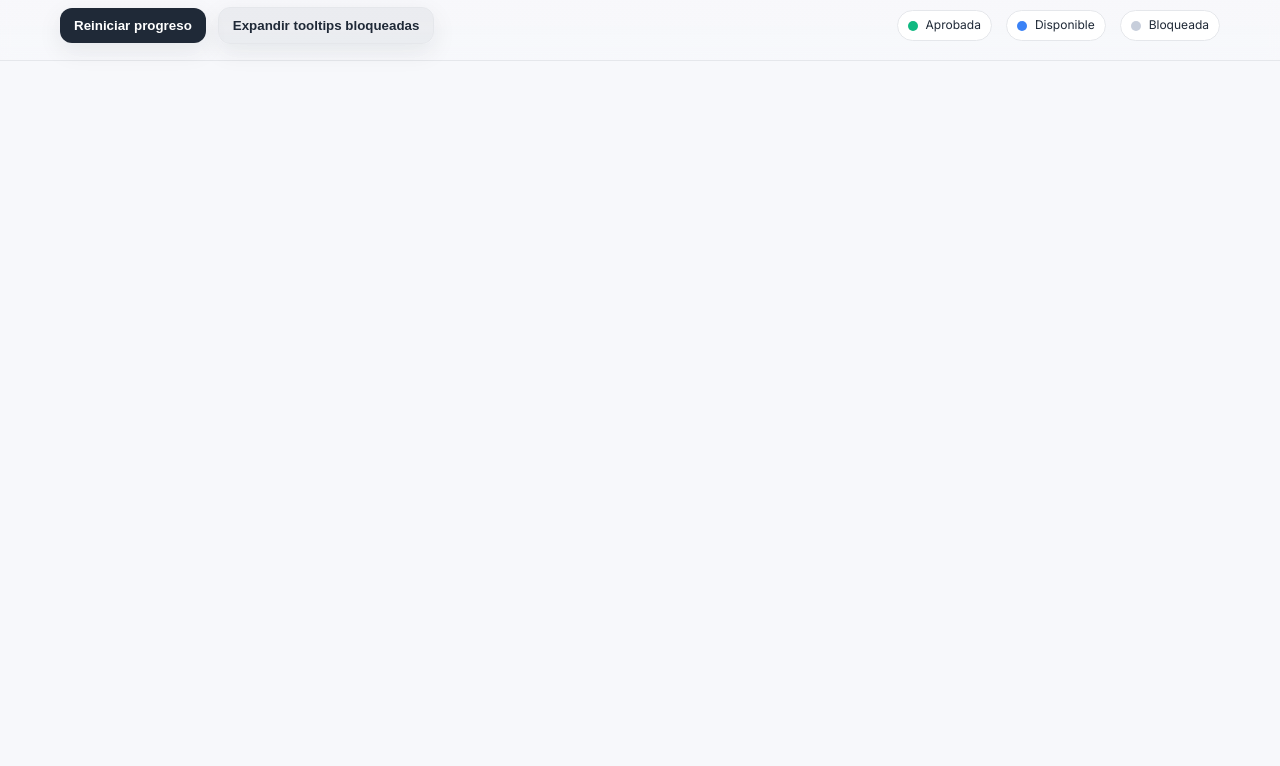
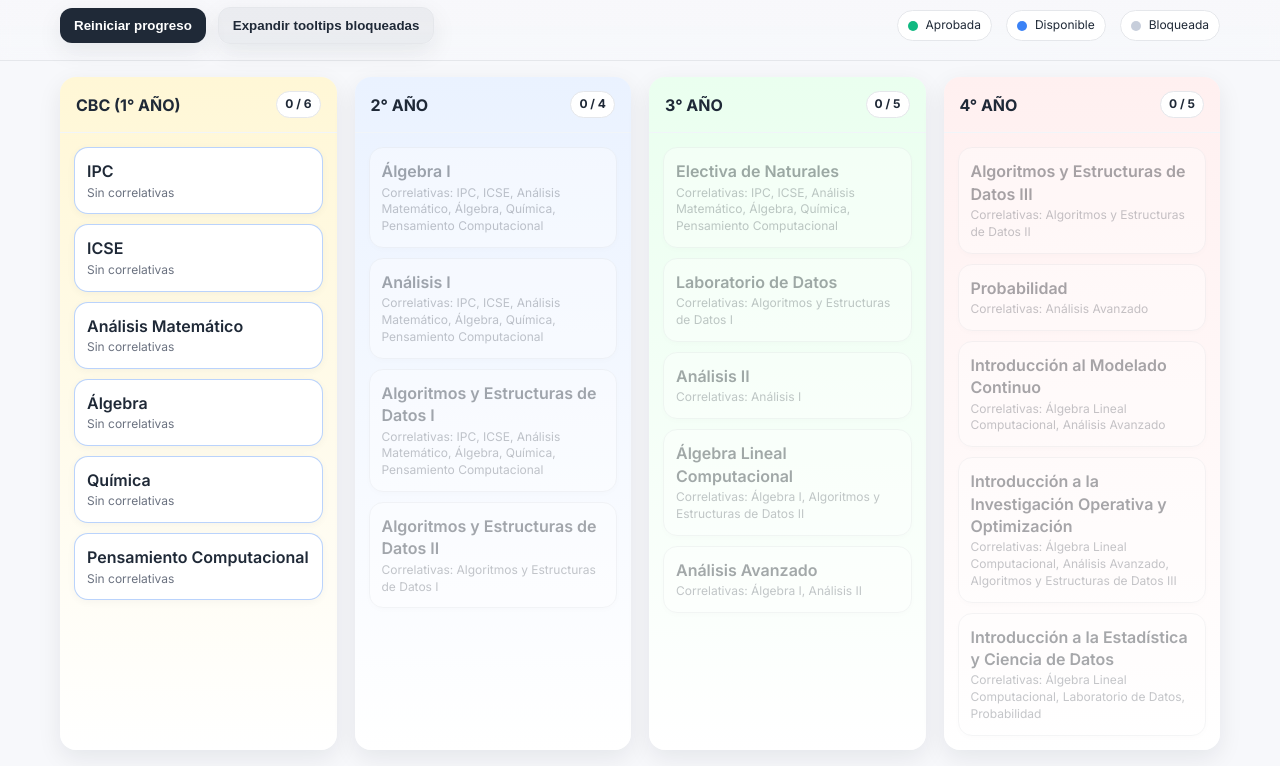
Before and after one commit to sofifranco/plandeestudio, a plain HTML site: page index.html in a window 1280 px wide. Shown: the part 91-857 px from the top of the page. Before the commit the page ends 800 px from the top, so only its background shows below. Drawn offline with Linux system fonts and the light colour scheme.

Commit message:
Update index2.html

```diff
--- a/index.html
+++ b/index.html
@@ -4,7 +4,6 @@
   <meta charset="utf-8" />
   <meta name="viewport" content="width=device-width, initial-scale=1" />
   <title>Ciencias de Datos (UBA)</title>
-  <!-- Fuente agradable -->
   <link href="https://fonts.googleapis.com/css2?family=Inter:wght@400;600;700&display=swap" rel="stylesheet">
   <style>
     :root{
@@ -12,9 +11,9 @@
       --card: #ffffff;
       --text: #1f2937;
       --muted: #6b7280;
-      --accent: #3b82f6; /* disponible */
-      --done: #10b981;   /* aprobado */
-      --locked: #c7cedb; /* bloqueado */
+      --accent: #3b82f6;
+      --done: #10b981;
+      --locked: #c7cedb;
       --cbc: #fde68a;
       --y2: #bfdbfe;
       --y3: #c7f9cc;
@@ -23,10 +22,9 @@
       --radius: 16px;
     }
     *{box-sizing:border-box}
-    html, body{height:100%}
     body{
       margin:0; background:var(--bg); color:var(--text);
-      font-family: 'Inter', system-ui, -apple-system, Segoe UI, Roboto, Helvetica, Arial, "Apple Color Emoji", "Segoe UI Emoji";
+      font-family: 'Inter', system-ui, -apple-system, Segoe UI, Roboto, Helvetica, Arial;
       line-height:1.4;
     }
     header{
@@ -53,59 +51,46 @@
 
     main{padding:24px 0 60px}
 
-    /* Columnas por año */
-    .grid{
-      display:grid; grid-template-columns: repeat(4, minmax(240px, 1fr)); gap:18px;
-    }
-    .column{
-      background:var(--card); border-radius:var(--radius); box-shadow:var(--shadow);
-      display:flex; flex-direction:column; min-height:200px; overflow:hidden;
-    }
+    .grid{display:grid; grid-template-columns: repeat(4, minmax(240px, 1fr)); gap:18px;}
+    .column{background:var(--card); border-radius:var(--radius); box-shadow:var(--shadow); display:flex; flex-direction:column;}
     .col-header{padding:14px 16px; font-weight:700; border-bottom:1px solid #f1f5f9; display:flex; align-items:center; justify-content:space-between}
-    .tag{font-size:12px; font-weight:700; letter-spacing:.02em; padding:4px 8px; border-radius:999px; border:1px solid #e5e7eb; background:#fff}
+    .tag{font-size:12px; font-weight:700; padding:4px 8px; border-radius:999px; border:1px solid #e5e7eb; background:#fff}
 
     .list{display:grid; gap:10px; padding:14px}
 
-    /* Tarjeta de materia */
     .course{
-      position:relative; padding:12px 12px; border-radius:14px; background:#fff; border:1px solid #e5e7eb;
+      position:relative; padding:12px; border-radius:14px; background:#fff; border:1px solid #e5e7eb;
       box-shadow: 0 2px 8px rgba(15,23,42,0.04);
-      transition: box-shadow .2s ease, transform .06s ease, border-color .2s ease, opacity .4s ease, filter .4s ease;
+      transition: all .4s ease;
       cursor:pointer; user-select:none;
     }
     .course:hover{box-shadow: 0 6px 16px rgba(15,23,42,0.08)}
     .course:active{transform:translateY(1px)}
-    .course .name{font-weight:600; transition: color .3s ease, text-decoration .3s ease, opacity .3s ease}
+    .course .name{font-weight:600; transition: all .3s ease}
     .course .meta{font-size:12px; color:var(--muted); margin-top:2px}
 
-    /* Estados */
-    .course.available{border-color: rgba(59,130,246,.35); filter: brightness(0.95); opacity:0.7; transition: opacity 0.6s ease, filter 0.6s ease;}
+    .course.available{border-color: rgba(59,130,246,.35); filter: brightness(0.95); opacity:0.6;}
     .course.available.active{filter:none; opacity:1;}
 
-    .course.done{border-color: rgba(16,185,129,.35); opacity:0.6; transition: opacity 0.4s ease;}
-    .course.done .name{text-decoration:line-through; opacity:0.7}
-    .course.done .state{background:var(--done)}
+    .course.done{border-color: rgba(16,185,129,.35); opacity:0.6;}
+    .course.done .name{text-decoration:line-through; opacity:0.6}
 
-    .course.locked{opacity:.5; cursor:not-allowed; filter: grayscale(0.4)}
-    .course.locked .state{background:var(--locked)}
+    .course.locked{opacity:.4; cursor:not-allowed; filter: grayscale(0.4)}
 
     .state{position:absolute; right:10px; top:10px; width:12px; height:12px; border-radius:50%}
 
-    /* Tooltips bonitos */
     .tooltip{ position:absolute; inset:auto auto 100% 0; transform:translateY(-8px);
-      background:#111827; color:#fff; font-size:12px; padding:8px 10px; border-radius:10px; max-width:280px; box-shadow:var(--shadow); display:none; white-space:normal}
+      background:#111827; color:#fff; font-size:12px; padding:8px 10px; border-radius:10px; max-width:280px; box-shadow:var(--shadow); display:none}
     .tooltip::after{content:""; position:absolute; left:16px; bottom:-6px; border:6px solid transparent; border-top-color:#111827}
     .course.show-tip .tooltip{display:block}
 
-    /* Responsive: scroll horizontal en pantallas chicas */
     .scroll{overflow:auto}
     .grid-wrap{min-width:980px}
 
-    /* Etiquetas de color por columna */
-    .cbc   {background:linear-gradient(180deg, #fff7d6, #fff);}
-    .y2    {background:linear-gradient(180deg, #eaf2ff, #fff);}
-    .y3    {background:linear-gradient(180deg, #eaffef, #fff);}
-    .y4    {background:linear-gradient(180deg, #fff0f0, #fff);}
+    .cbc{background:linear-gradient(180deg, #fff7d6, #fff);}
+    .y2{background:linear-gradient(180deg, #eaf2ff, #fff);}
+    .y3{background:linear-gradient(180deg, #eaffef, #fff);}
+    .y4{background:linear-gradient(180deg, #fff0f0, #fff);}
   </style>
 </head>
 <body>
@@ -127,9 +112,7 @@
 
   <main class="wrap scroll">
     <div class="grid-wrap">
-      <div class="grid" id="columns">
-        <!-- Columnas generadas por JS -->
-      </div>
+      <div class="grid" id="columns"></div>
     </div>
   </main>
 
@@ -144,33 +127,29 @@
     const CBC_ALL = [IDS.IPC, IDS.ICSE, IDS.ANALISIS_CBC, IDS.ALGEBRA_CBC, IDS.QUIMICA, IDS.PENSAMIENTO];
 
     const COURSES = [
-      { id: IDS.IPC,            name: 'IPC',                                   year: 'CBC (1° AÑO)', prereq: [] },
-      { id: IDS.ICSE,           name: 'ICSE',                                  year: 'CBC (1° AÑO)', prereq: [] },
-      { id: IDS.ANALISIS_CBC,   name: 'Análisis Matemático',                   year: 'CBC (1° AÑO)', prereq: [] },
-      { id: IDS.ALGEBRA_CBC,    name: 'Álgebra',                               year: 'CBC (1° AÑO)', prereq: [] },
-      { id: IDS.QUIMICA,        name: 'Química',                               year: 'CBC (1° AÑO)', prereq: [] },
-      { id: IDS.PENSAMIENTO,    name: 'Pensamiento Computacional',             year: 'CBC (1° AÑO)', prereq: [] },
-
-      { id: IDS.ALGEBRA1,       name: 'Álgebra I',                             year: '2° AÑO', prereq: CBC_ALL },
-      { id: IDS.ANALISIS1,      name: 'Análisis I',                            year: '2° AÑO', prereq: CBC_ALL },
-      { id: IDS.AED1,           name: 'Algoritmos y Estructuras de Datos I',   year: '2° AÑO', prereq: CBC_ALL },
-      { id: IDS.AED2,           name: 'Algoritmos y Estructuras de Datos II',  year: '2° AÑO', prereq: [IDS.AED1] },
-
-      { id: IDS.ELECTIVA_NAT,   name: 'Electiva de Naturales',                 year: '3° AÑO', prereq: CBC_ALL },
-      { id: IDS.LAB_DATOS,      name: 'Laboratorio de Datos',                  year: '3° AÑO', prereq: [IDS.AED1] },
-      { id: IDS.ANALISIS2,      name: 'Análisis II',                           year: '3° AÑO', prereq: [IDS.ANALISIS1] },
-      { id: IDS.ALC,            name: 'Álgebra Lineal Computacional',          year: '3° AÑO', prereq: [IDS.ALGEBRA1, IDS.AED2] },
-      { id: IDS.ANALISIS_ADV,   name: 'Análisis Avanzado',                     year: '3° AÑO', prereq: [IDS.ALGEBRA1, IDS.ANALISIS2] },
-
-      { id: IDS.AED3,           name: 'Algoritmos y Estructuras de Datos III', year: '4° AÑO', prereq: [IDS.AED2] },
-      { id: IDS.PROB,           name: 'Probabilidad',                           year: '4° AÑO', prereq: [IDS.ANALISIS_ADV] },
-      { id: IDS.MODELO_CONT,    name: 'Introducción al Modelado Continuo',     year: '4° AÑO', prereq: [IDS.ALC, IDS.ANALISIS_ADV] },
-      { id: IDS.IOO,            name: 'Introducción a la Investigación Operativa y Optimización', year: '4° AÑO', prereq: [IDS.ALC, IDS.ANALISIS_ADV, IDS.AED3] },
-      { id: IDS.ESTAD_CD,       name: 'Introducción a la Estadística y Ciencia de Datos', year: '4° AÑO', prereq: [IDS.ALC, IDS.LAB_DATOS, IDS.PROB] },
+      { id: IDS.IPC, name: 'IPC', year: 'CBC (1° AÑO)', prereq: [] },
+      { id: IDS.ICSE, name: 'ICSE', year: 'CBC (1° AÑO)', prereq: [] },
+      { id: IDS.ANALISIS_CBC, name: 'Análisis Matemático', year: 'CBC (1° AÑO)', prereq: [] },
+      { id: IDS.ALGEBRA_CBC, name: 'Álgebra', year: 'CBC (1° AÑO)', prereq: [] },
+      { id: IDS.QUIMICA, name: 'Química', year: 'CBC (1° AÑO)', prereq: [] },
+      { id: IDS.PENSAMIENTO, name: 'Pensamiento Computacional', year: 'CBC (1° AÑO)', prereq: [] },
+      { id: IDS.ALGEBRA1, name: 'Álgebra I', year: '2° AÑO', prereq: CBC_ALL },
+      { id: IDS.ANALISIS1, name: 'Análisis I', year: '2° AÑO', prereq: CBC_ALL },
+      { id: IDS.AED1, name: 'Algoritmos y Estructuras de Datos I', year: '2° AÑO', prereq: CBC_ALL },
+      { id: IDS.AED2, name: 'Algoritmos y Estructuras de Datos II', year: '2° AÑO', prereq: [IDS.AED1] },
+      { id: IDS.ELECTIVA_NAT, name: 'Electiva de Naturales', year: '3° AÑO', prereq: CBC_ALL },
+      { id: IDS.LAB_DATOS, name: 'Laboratorio de Datos', year: '3° AÑO', prereq: [IDS.AED1] },
+      { id: IDS.ANALISIS2, name: 'Análisis II', year: '3° AÑO', prereq: [IDS.ANALISIS1] },
+      { id: IDS.ALC, name: 'Álgebra Lineal Computacional', year: '3° AÑO', prereq: [IDS.ALGEBRA1, IDS.AED2] },
+      { id: IDS.ANALISIS_ADV, name: 'Análisis Avanzado', year: '3° AÑO', prereq: [IDS.ALGEBRA1, IDS.ANALISIS2] },
+      { id: IDS.AED3, name: 'Algoritmos y Estructuras de Datos III', year: '4° AÑO', prereq: [IDS.AED2] },
+      { id: IDS.PROB, name: 'Probabilidad', year: '4° AÑO', prereq: [IDS.ANALISIS_ADV] },
+      { id: IDS.MODELO_CONT, name: 'Introducción al Modelado Continuo', year: '4° AÑO', prereq: [IDS.ALC, IDS.ANALISIS_ADV] },
+      { id: IDS.IOO, name: 'Introducción a la Investigación Operativa y Optimización', year: '4° AÑO', prereq: [IDS.ALC, IDS.ANALISIS_ADV, IDS.AED3] },
+      { id: IDS.ESTAD_CD, name: 'Introducción a la Estadística y Ciencia de Datos', year: '4° AÑO', prereq: [IDS.ALC, IDS.LAB_DATOS, IDS.PROB] },
     ];
 
     const STORAGE_KEY = 'uba-ds-malla-v1';
-
     let completed = new Set(JSON.parse(localStorage.getItem(STORAGE_KEY) || '[]'));
     const columnsEl = document.getElementById('columns');
     const years = ['CBC (1° AÑO)', '2° AÑO', '3° AÑO', '4° AÑO'];
@@ -200,11 +179,9 @@
     function countDoneInYear(year){
       return COURSES.filter(c=>c.year===year && completed.has(c.id)).length;
     }
-
     function prereqsMet(course){ return course.prereq.every(id => completed.has(id)); }
     function missingOf(course){ return course.prereq.filter(id => !completed.has(id)); }
     function courseById(id){ return COURSES.find(c=>c.id===id); }
-
     function statusFor(course){
       if(completed.has(course.id)) return 'done';
       return prereqsMet(course) ? 'available active' : 'locked';
@@ -254,4 +231,13 @@
         rerenderAll();
       });
 
-      el.addEventListener('mouseenter', ()=>{
+      return {element:el};
+    }
+
+    function rerenderAll(){ render(); }
+    function persist(){ localStorage.setItem(STORAGE_KEY, JSON.stringify([...completed])); }
+
+    render();
+  </script>
+</body>
+</html>
```
